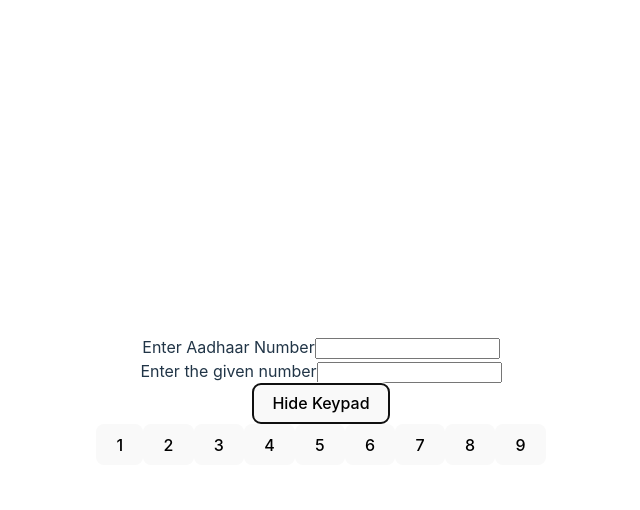
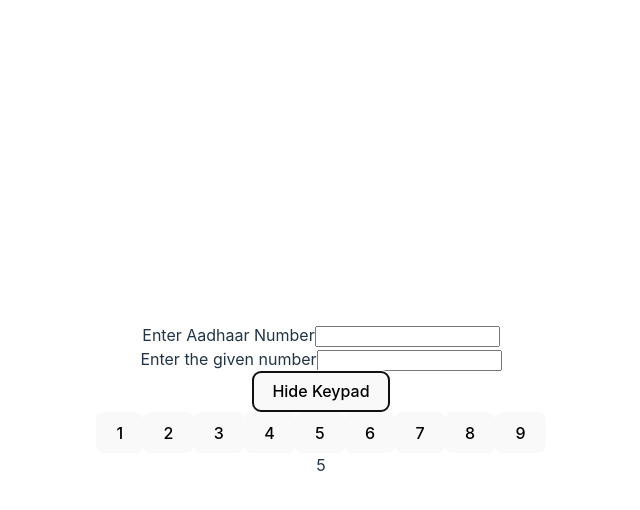
Before and after one commit to elisedare28/sih_ui, a React (Vite) app in the folder vite-project/: page / in a window 1280 px wide. Both pictures are taken after a click on the button "Sign in With Safe CAPTCHA". Shown: the top 510 px of the page, without its empty margins (319-959 px from the left). Built offline with nearby package versions, Linux system fonts and the light colour scheme.

Commit message:
generate random number

```diff
--- a/vite-project/src/App.jsx
+++ b/vite-project/src/App.jsx
@@ -19,6 +19,10 @@
           {key}
         </button>
       ))}
+      <div className="random-number-box">
+        {/*Random number here*/}
+        5
+      </div>
     </div>
   );
 };
```
